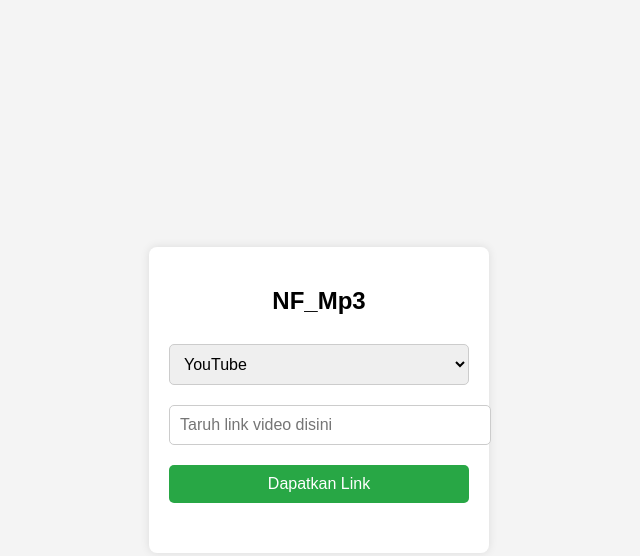
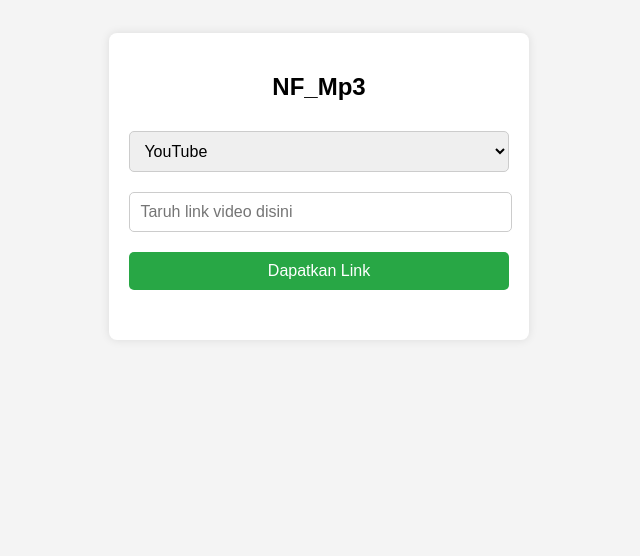
Before and after one commit to NFRamz/YT-Downloader, a plain HTML site: page index.html in a window 1280 px wide. Shown: the whole page, without its empty margins (321-961 px from the left). Drawn offline with Linux system fonts and the light colour scheme.

Commit message:
Update styles.css

```diff
--- a/styles.css
+++ b/styles.css
@@ -3,22 +3,32 @@ body {
     display: flex;
     justify-content: center;
     align-items: center;
-    height: 100vh;
     background-color: #f4f4f4;
-    margin: 0;
+
 }
 
 .container {
+    margin: 2%;
     background: white;
     padding: 20px;
     border-radius: 8px;
     box-shadow: 0px 0px 10px rgba(0, 0, 0, 0.1);
     text-align: center;
-    width: 300px;
+    width: 30%;
+    height: 10%;
 }
 
-input, select, button {
+select, button {
     width: 100%;
+    padding: 10px;
+    margin: 10px 0;
+    border-radius: 5px;
+    border: 1px solid #ccc;
+    font-size: 16px;
+}
+
+input{
+    width: 95%;
     padding: 10px;
     margin: 10px 0;
     border-radius: 5px;
```
